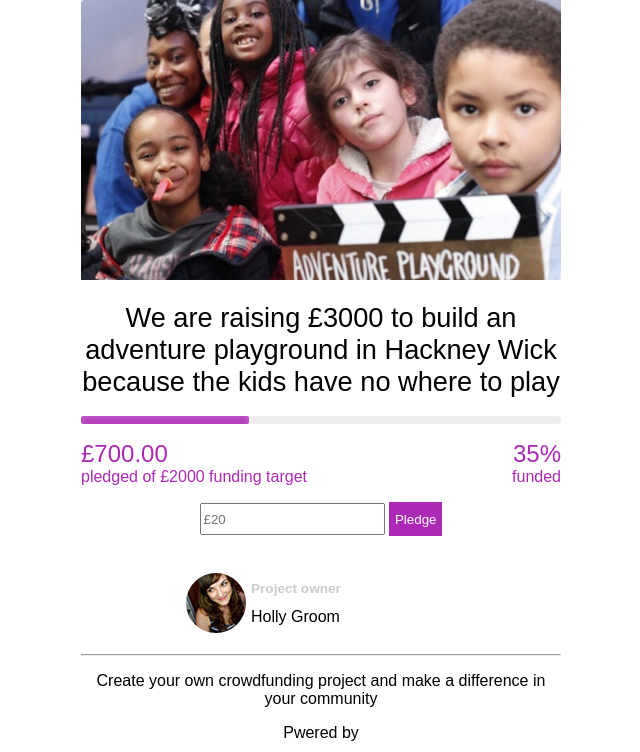
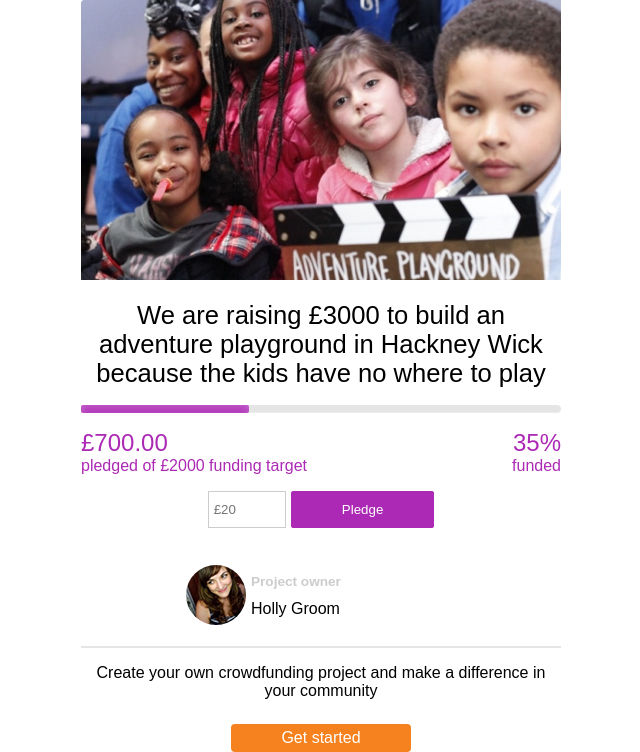
Before and after one commit to zfdesign/2015Playground, a website: page views/index.html in a window 1280 px wide. Shown: the top 752 px of the page, without its empty margins (319-959 px from the left). Drawn offline with Linux system fonts and the light colour scheme; files that its build step writes are made by us from their sources; files whose address does not match are found by name.

Commit message:
Updated styles

```diff
--- a/assets/css/styles.css
+++ b/assets/css/styles.css
@@ -6,7 +6,7 @@ body {
 }
 /* TODO: Fonts! */
 h1 {
-    font-size: 1.7em;
+    font-size: 1.6em;
     font-weight: normal;
 }
 
@@ -23,7 +23,7 @@ h1 {
     width: 100%;
     height: 8px;
     position: relative;
-    background: #eee;
+    background: #E5E5E5;
     border-radius: 4px;
     box-shadow: inset 0 -1px 1px rgba(255,255,255,0.3);
 }
@@ -61,23 +61,36 @@ h1 {
     font-size: 1.5em;
 }
 
-#pledgeForm {
+/* Donation Form */
+#donationForm {
     margin: 2em auto;
 }
 
-#pledgeForm input {
-    height: 2em;
+#donationForm input {
+    width: 5em;
+    border: 1px solid #ccc;
+    padding: 10px 5px;
 }
 
-#pledgeForm .submit {
-    height: 2.5em;
-    border: none;
+#donationForm .submit {
+    width: auto;
+    border: 1px solid  #AC29B5;
+    border-radius: 2px;
+    padding: 10px 50px;
     color: #fff;
     background-color: #AC29B5;
-
 }
 
+#donationForm p.message {
+    display: inline-block;
+    padding: 10px 50px;
+    color: #AC29B5;
+    background-color: rgba(173, 42, 182, .1);
+    border: 1px solid #AC29B5;
+    border-radius: 4px;
+}
 
+/* Owner */
 #owner {
     text-align: left;
     width: 280px;
@@ -97,13 +110,31 @@ h1 {
 #owner h2 {
     margin-top: 1em;
     font-size: .85em;
-    color: #ccc;
+    color: #CCCCCC;
 }
 
 #owner p {
     margin: .5em 0;
 }
 
+hr {
+    border: 1px solid #E5E5E5;
+}
+
+.getStarted {
+    display: inline-block;
+    margin: .5em 0;
+    padding: 5px 50px;
+    background-color: #F5821F;
+    color: #fff;
+    text-decoration: none;
+    border-radius: 4px;
+}
+
+/* Footer */
+#footer p {
+    color: #ccc;
+}
 
 /* showing some responsiveness */
 @media screen and (min-width: 480px) {
--- a/views/index.html
+++ b/views/index.html
@@ -30,12 +30,14 @@
             </p>
         </div>
 
-        <form action="donate" method="post" id="pledgeForm">
-            <input type="hidden" name="eventId" value="BlahBlah">
-            <input type="text" placeholder="£20" required="required">
-            <input type="submit" value="Pledge" class="submit">
+        <div id="donationForm">
+            <form action="donate" method="post">
+                <input type="hidden" name="eventId" value="BlahBlah">
+                <input type="number" min="0" placeholder="£20" required="required">
+                <input type="submit" value="Pledge" class="submit">
+            </form>
             <p class="message" style="display: none;">Thanks for your pledge!</p>
-        </form>
+        </div>
 
     </div>
 
@@ -52,6 +54,7 @@
 
     <div class="marketing">
         <p class="marketing">Create your own crowdfunding project and make a difference in your community</p>
+        <p><a href="get-started/" class="getStarted">Get started</a></p>
     </div>
 
     <div id="footer">
```
